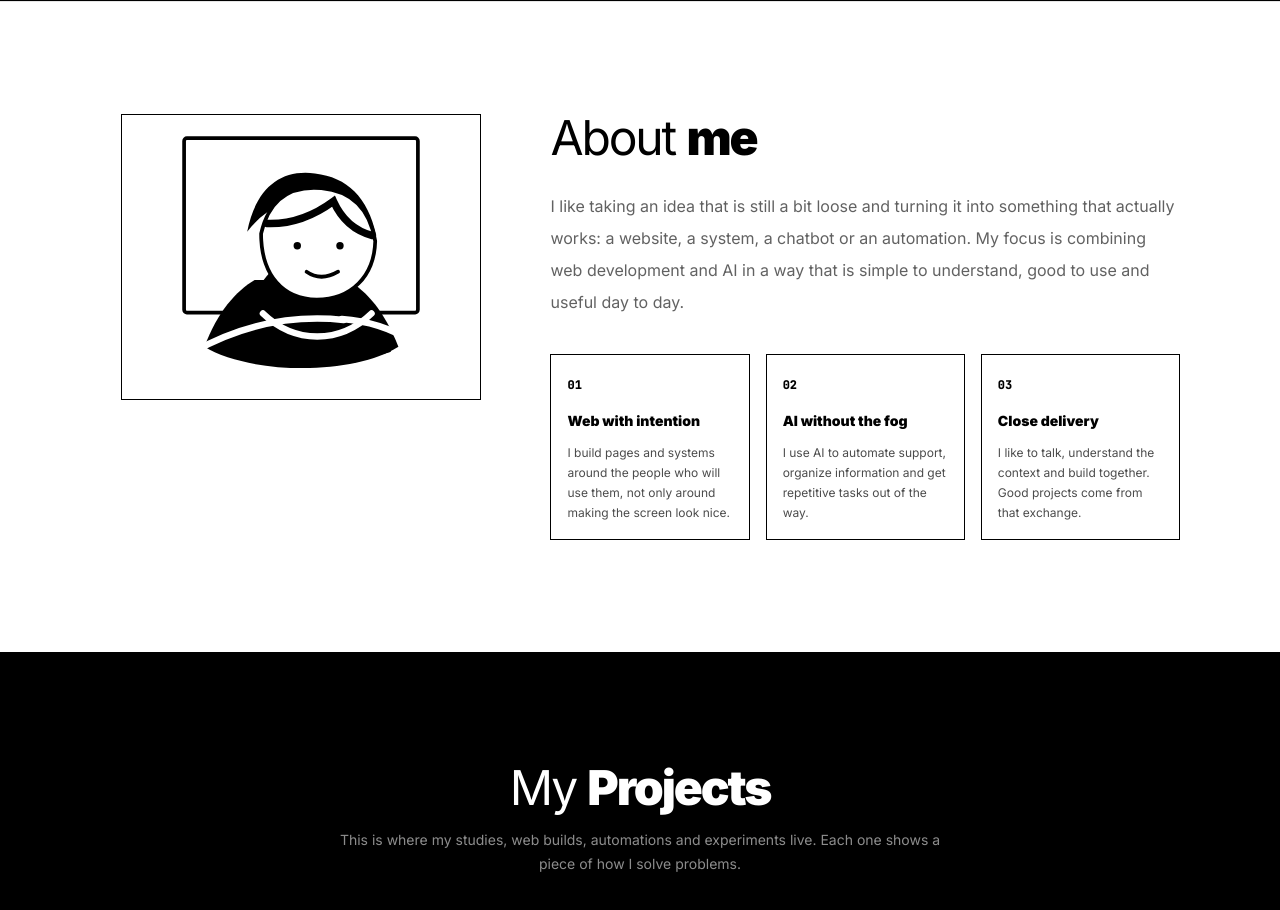
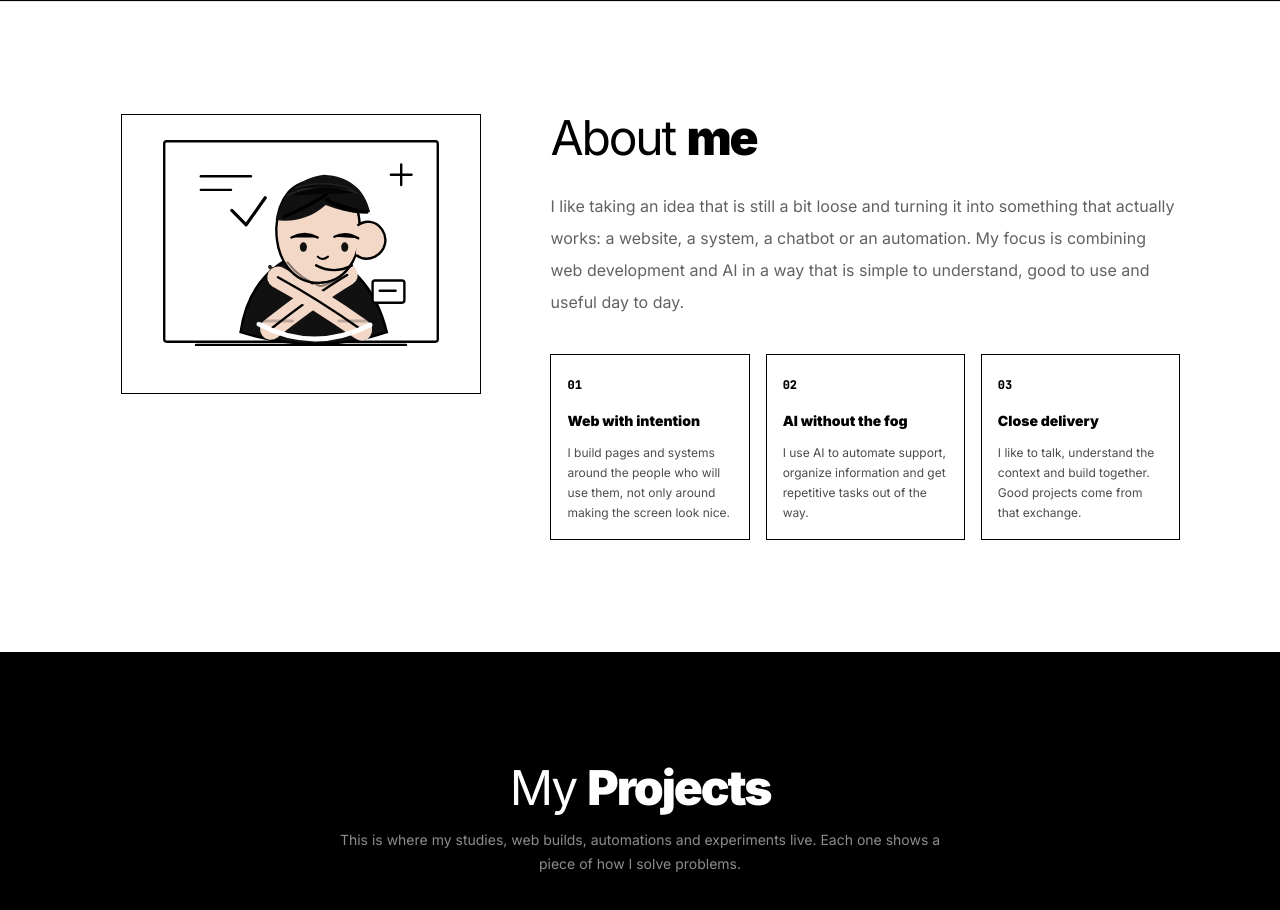
Before and after one commit to LipDev-sudo/Portifolio, a Next.js app: page / in a window 1280 px wide. Shown: the part 2300-3210 px from the top of the page. Built offline with nearby package versions, Linux system fonts and the light colour scheme; no server answers.

Commit message:
feat: add anime about illustration

```diff
--- a/src/components/sections/About.tsx
+++ b/src/components/sections/About.tsx
@@ -5,20 +5,103 @@ import { useT } from "@/lib/i18n";
 
 function AboutIllustration() {
   return (
-    <svg viewBox="0 0 360 280" className="h-auto w-full" role="img" aria-label="Developer illustration">
-      <rect x="54" y="12" width="252" height="188" rx="3" fill="#fff" stroke="#000" strokeWidth="4" />
-      <path d="M122 199c15-38 34-58 58-58s43 20 58 58" fill="#000" />
-      <path d="M130 165c-20 12-40 34-54 72 49 30 161 31 209 0-15-38-34-60-55-72" fill="#000" />
-      <path d="M139 201c34 33 83 33 117 0" fill="none" stroke="#fff" strokeWidth="7" strokeLinecap="round" />
-      <path d="M122 113c18-24 42-36 72-36 31 0 53 14 67 39-9-40-31-62-66-66-38-5-64 17-73 63Z" fill="#000" />
-      <path d="M137 115c8-36 31-52 65-49 33 3 52 22 58 57-1 38-26 63-63 63-36 0-60-26-60-71Z" fill="#fff" stroke="#000" strokeWidth="4" />
-      <path d="M143 104c25 1 49-7 72-24 9 20 23 32 42 37" fill="none" stroke="#000" strokeWidth="8" strokeLinecap="round" />
-      <circle cx="176" cy="128" r="4" fill="#000" />
-      <circle cx="222" cy="128" r="4" fill="#000" />
-      <path d="M186 156c10 7 22 7 34 0" fill="none" stroke="#000" strokeWidth="4" strokeLinecap="round" />
-      <path d="M65 242c50-28 103-40 161-34" fill="none" stroke="#fff" strokeWidth="7" strokeLinecap="round" />
-      <path d="M224 207c28 2 53 10 75 24" fill="none" stroke="#fff" strokeWidth="7" strokeLinecap="round" />
-      <path d="M93 241c50 20 111 20 182 0" fill="none" stroke="#000" strokeWidth="4" strokeLinecap="round" />
+    <svg
+      viewBox="0 0 420 320"
+      className="h-auto w-full"
+      role="img"
+      aria-label="Ilustração anime de Hamilton Felipe em uma pose diferente"
+    >
+      <rect x="38" y="18" width="344" height="252" rx="3" fill="#fff" stroke="#000" strokeWidth="3" />
+      <path d="M78 274h264" stroke="#000" strokeWidth="3" strokeLinecap="round" />
+      <path d="M84 62h63" stroke="#000" strokeWidth="3" strokeLinecap="round" />
+      <path d="M84 79h38" stroke="#000" strokeWidth="3" strokeLinecap="round" />
+      <path d="M323 60h26" stroke="#000" strokeWidth="3" strokeLinecap="round" />
+      <path d="M336 47v26" stroke="#000" strokeWidth="3" strokeLinecap="round" />
+
+      <path
+        d="M134 258c8-54 37-89 88-103 50 12 82 47 96 103-57 20-118 20-184 0Z"
+        fill="#111"
+        stroke="#000"
+        strokeWidth="3"
+      />
+      <path
+        d="M171 176c17 19 34 29 51 30 20-3 37-13 51-30"
+        fill="none"
+        stroke="#2b2b2b"
+        strokeWidth="5"
+        strokeLinecap="round"
+      />
+      <path
+        d="M172 254c34-27 66-50 96-68"
+        fill="none"
+        stroke="#f3d7c7"
+        strokeWidth="27"
+        strokeLinecap="round"
+      />
+      <path
+        d="M172 254c34-27 66-50 96-68"
+        fill="none"
+        stroke="#000"
+        strokeWidth="3"
+        strokeLinecap="round"
+      />
+      <path
+        d="M286 255c-37-26-72-48-105-66"
+        fill="none"
+        stroke="#f3d7c7"
+        strokeWidth="27"
+        strokeLinecap="round"
+      />
+      <path
+        d="M286 255c-37-26-72-48-105-66"
+        fill="none"
+        stroke="#000"
+        strokeWidth="3"
+        strokeLinecap="round"
+      />
+      <path
+        d="M157 248c45 24 92 25 140 1"
+        fill="none"
+        stroke="#fff"
+        strokeWidth="6"
+        strokeLinecap="round"
+      />
+
+      <path
+        d="M179 126c-1 41 21 70 53 70 32 0 53-28 52-70-1-38-21-59-53-59-31 0-50 21-52 59Z"
+        fill="#f3d7c7"
+        stroke="#000"
+        strokeWidth="3"
+      />
+      <path
+        d="M178 117c10-34 30-53 61-57 32 2 51 18 58 47-18 2-37-1-56-9-18 16-39 22-63 19Z"
+        fill="#111"
+      />
+      <path d="M193 86c28-13 57-14 88-3" stroke="#303030" strokeWidth="2" strokeLinecap="round" opacity=".7" />
+      <path d="M204 76c25-7 49-6 72 3" stroke="#303030" strokeWidth="2" strokeLinecap="round" opacity=".55" />
+      <path d="M189 113c18-8 36-17 53-28" stroke="#000" strokeWidth="4" strokeLinecap="round" />
+      <path d="M242 91c15 11 32 16 51 16" stroke="#000" strokeWidth="4" strokeLinecap="round" />
+
+      <path
+        d="M281 124c10-8 23-6 31 5 8 12 4 27-9 34-8 4-17 3-24-2"
+        fill="#f3d7c7"
+        stroke="#000"
+        strokeWidth="3"
+      />
+      <path d="M198 139c11-6 22-6 33 0" stroke="#000" strokeWidth="3" strokeLinecap="round" />
+      <path d="M252 138c10-5 20-4 30 2" stroke="#000" strokeWidth="3" strokeLinecap="round" />
+      <ellipse cx="213" cy="151" rx="4.5" ry="6" fill="#111" />
+      <ellipse cx="265" cy="151" rx="4.5" ry="6" fill="#111" />
+      <path d="M229 174c15 8 30 8 45 0" fill="none" stroke="#000" strokeWidth="3" strokeLinecap="round" />
+      <path d="M231 163c4 4 8 4 13 0" fill="none" stroke="#000" strokeWidth="2.5" strokeLinecap="round" />
+      <path d="M193 170c10 14 24 24 41 30" fill="none" stroke="#000" strokeWidth="2.5" strokeLinecap="round" opacity=".45" />
+      <path d="M275 169c-9 16-22 26-39 31" fill="none" stroke="#000" strokeWidth="2.5" strokeLinecap="round" opacity=".45" />
+
+      <path d="M154 244h45" stroke="#000" strokeWidth="4" strokeLinecap="round" opacity=".22" />
+      <path d="M258 244h48" stroke="#000" strokeWidth="4" strokeLinecap="round" opacity=".22" />
+      <path d="M123 105l18 18 24-34" fill="none" stroke="#000" strokeWidth="4" strokeLinecap="round" strokeLinejoin="round" />
+      <rect x="300" y="193" width="40" height="28" rx="3" fill="#fff" stroke="#000" strokeWidth="3" />
+      <path d="M309 206h20" stroke="#000" strokeWidth="3" strokeLinecap="round" />
     </svg>
   );
 }
```
